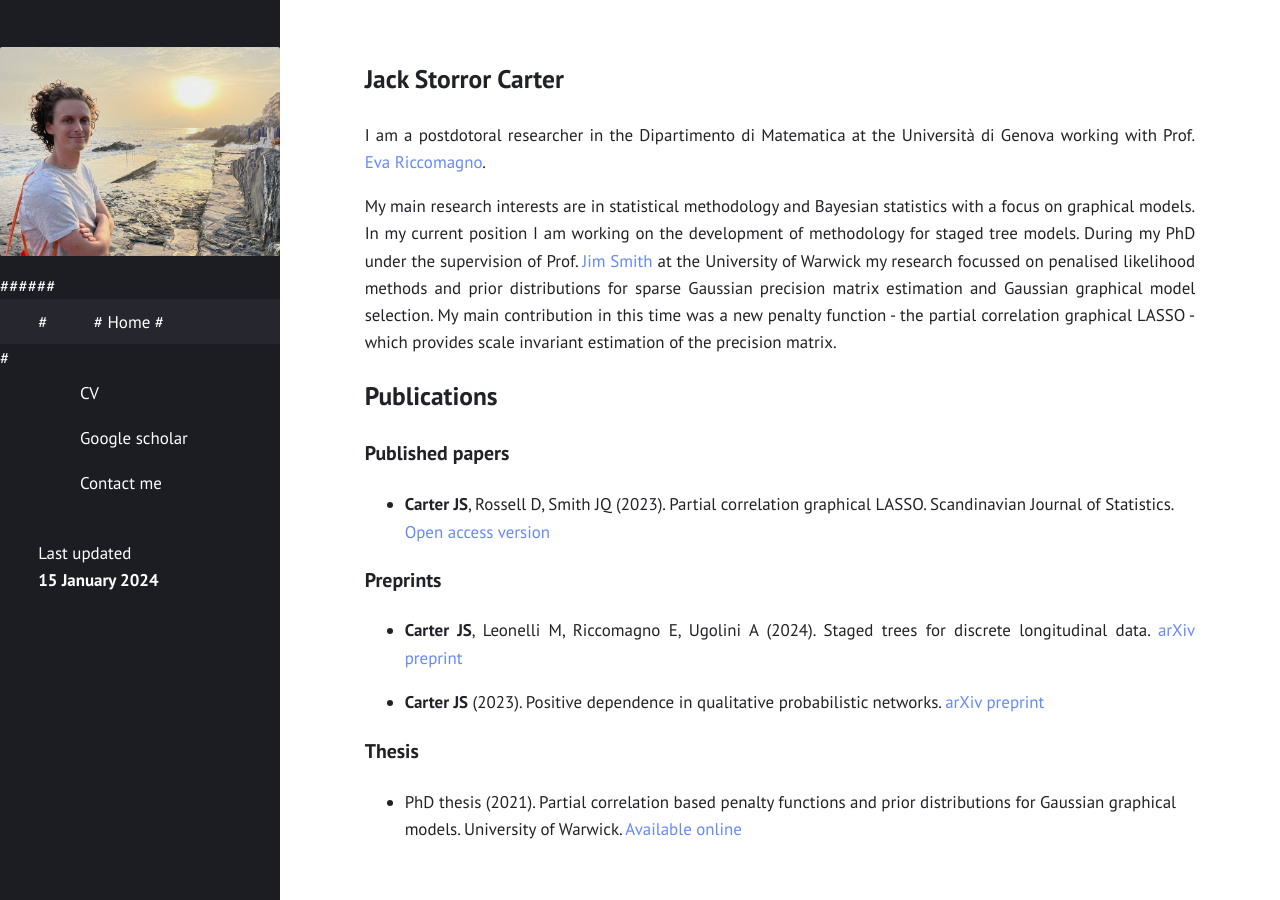
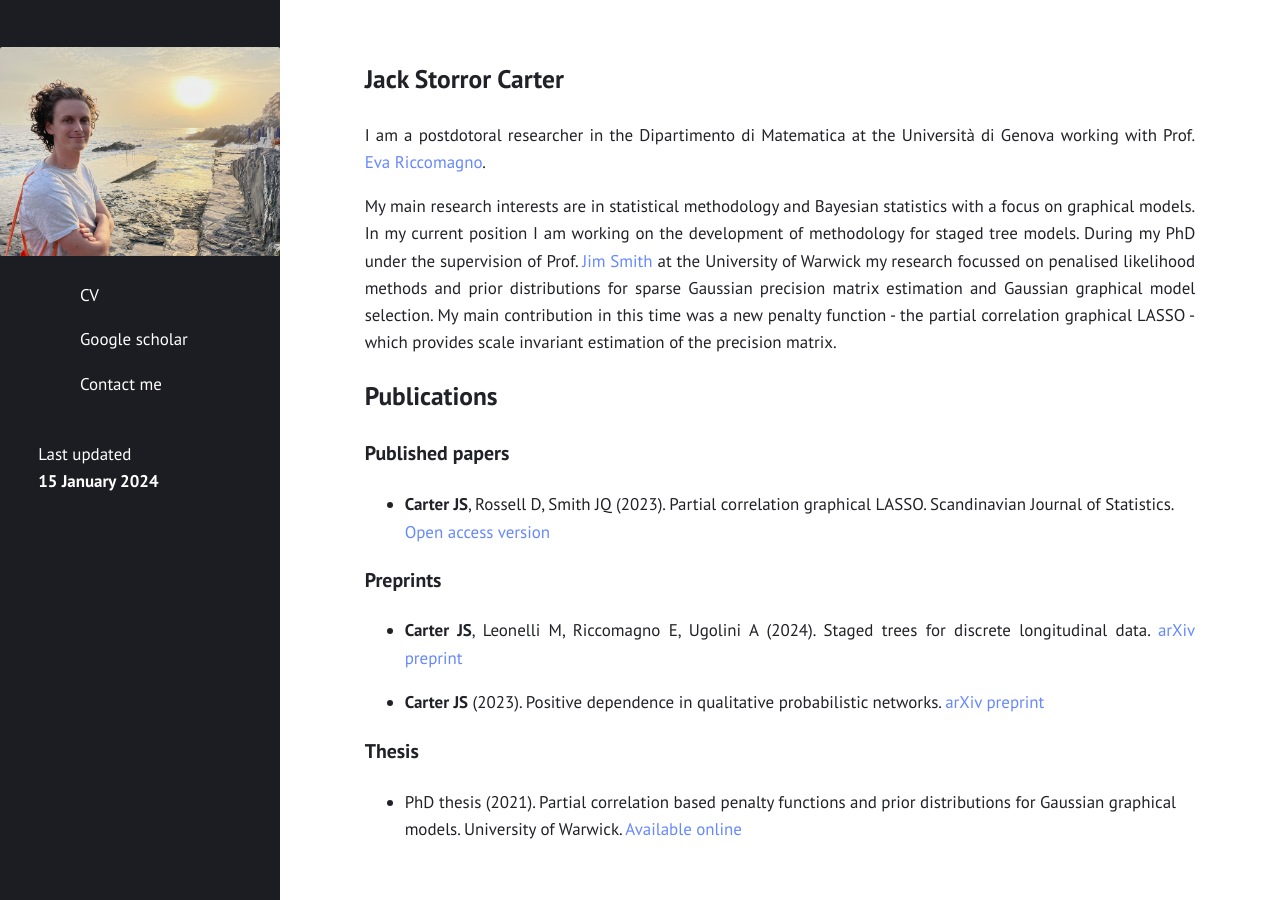
Before and after one commit to JackStorrorCarter/JackStorrorCarter.github.io, a Jekyll site: the page built from index.md, in a window 1280 px wide. Built offline with Jekyll 4.4.1, drawn with Linux system fonts in a browser that asks for light colours.

Commit message:
Update sidebar.html

```diff
--- a/_includes/sidebar.html
+++ b/_includes/sidebar.html
@@ -2,16 +2,16 @@
 <aside style="display: none">
   <nav>
     <img src="files/Photo.png" class="img-circle" alt="LGR">
-  #{%- for item in site.navigation -%}
-  #  {%- assign node = site.pages | where: "name", item.file | first -%}
-  #  {%- assign url = item.url | default: node.url -%}
-  #  {%- assign title = item.title | default: node.title -%}
-  #  {%- assign icon = item.icon | default: item.sidebaricon -%}
-  #  <a aria-label="{{ title }}" href="{{ url | relative_url }}" {% if url == page.url %}class="selected"{% endif %}>
-  #    <svg aria-hidden="true" class="icon"><use xlink:href="{{ "/assets/fontawesome/icons.svg" | relative_url }}#{{ icon }}"></use></svg>
-  #    <span aria-hidden="true">{{ title }}</span>
-  #  </a>
-  #{%- endfor -%}
+  <!--{%- for item in site.navigation -%} -->
+  <!--  {%- assign node = site.pages | where: "name", item.file | first -%} -->
+  <!--  {%- assign url = item.url | default: node.url -%} -->
+  <!--  {%- assign title = item.title | default: node.title -%} -->
+  <!--  {%- assign icon = item.icon | default: item.sidebaricon -%} -->
+  <!--  <a aria-label="{{ title }}" href="{{ url | relative_url }}" {% if url == page.url %}class="selected"{% endif %}> -->
+  <!--    <svg aria-hidden="true" class="icon"><use xlink:href="{{ "/assets/fontawesome/icons.svg" | relative_url }}#{{ icon }}"></use></svg> -->
+  <!--    <span aria-hidden="true">{{ title }}</span> -->
+  <!--  </a> -->
+  <!--{%- endfor -%} -->
   {%- for item in site.external -%}
     {%- assign node = site.pages | where: "name", item.file | first -%}
     {%- assign url = item.url | default: node.url -%}
```
